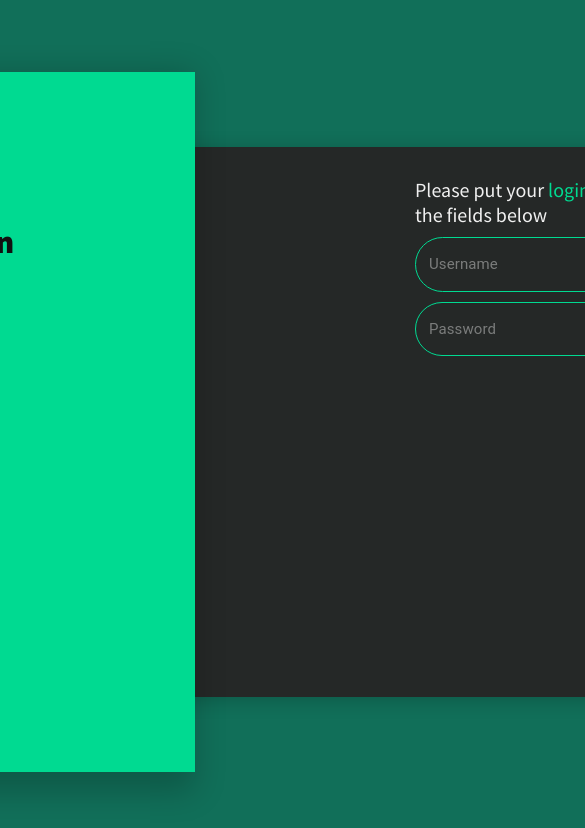
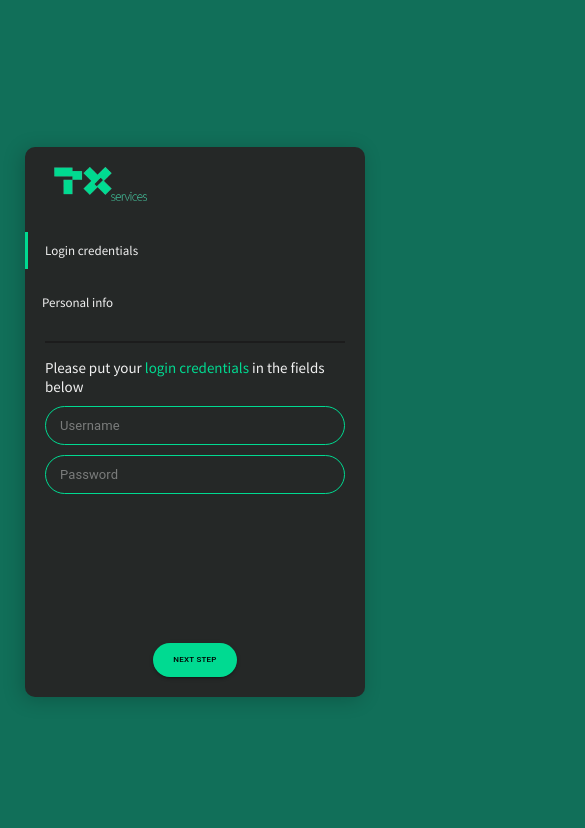
Before and after one commit to tx-services-Internship/travel-reactjs-frontend-spyro, a React (Create React App) app: page /register in a window 390 px wide. Shown: the top 828 px of the page, 585 px wide, since content can reach past the window. Built offline with nearby package versions, Linux system fonts and the light colour scheme.

Commit message:
Register page is now fully responsive. TextField component has been extraceted and is reusable. TextField has its own props. Strict mode has been commented out. Register page has minor MUI related issues with borders.

```diff
--- a/src/components/Button.tsx
+++ b/src/components/Button.tsx
@@ -16,10 +16,10 @@ const StyledMUIButton = styled(Button)(({ theme }) => ({
     fontSize: "1.2rem",
   },
   [theme.breakpoints.down('md')]: {
-    fontSize: "0.8rem",
+    fontSize: "1rem",
   },
   [theme.breakpoints.down('sm')]: {
-    fontSize: "0.75rem",
+    fontSize: "0.8rem",
   },
 }));
 
--- /dev/null
+++ b/src/components/TextField.tsx
@@ -0,0 +1,54 @@
+import { styled } from '@mui/material/styles';
+import { TextField } from '@mui/material';
+
+const StyledMUITextField = styled(TextField)(({ theme }) => ({
+    width:"100%",
+    minWidth: "15rem",
+    "& .MuiInputBase-input": {
+        color: "#f0f0f0",
+        fontSize: "1.5rem",
+        borderRadius: "5rem",
+    },
+    "& .MuiOutlinedInput-notchedOutline": {
+        borderRadius: "5rem",
+        borderColor: "#00da91",
+        background: "none"
+    },
+    "& .Mui-focused .MuiOutlinedInput-notchedOutline": {
+        borderColor: "#00da91",
+    },
+    "&:hover .MuiOutlinedInput-notchedOutline": {
+        borderColor: "#00da91",
+    },
+    [theme.breakpoints.down('md')]: {
+        "& .MuiInputBase-input": {
+            fontSize: "1.4rem",
+            padding: "1rem 1.5rem",
+        },
+    },
+    [theme.breakpoints.down('sm')]: {
+        "& .MuiInputBase-input": {
+            fontSize: "1.3rem",
+            padding: "1rem 1.5rem",
+        },
+    },
+}));
+
+type TextFieldProps = {
+  style?: {
+    margin?: string,
+  },
+  inputProps?: {
+    type?: string,
+  },
+  placeholder?: string,
+  name: string,
+  value: any,
+  change?: (event: React.ChangeEvent<HTMLInputElement>) => void,
+}
+
+function TextFieldComponent(props:TextFieldProps){
+    return <StyledMUITextField sx={{margin: props.style?.margin}} name={props.name} onChange={props.change} placeholder={props.placeholder} value={props.value} inputProps={props.inputProps}/>
+}
+
+export default TextFieldComponent;
--- a/src/index.tsx
+++ b/src/index.tsx
@@ -9,9 +9,9 @@ const root = ReactDOM.createRoot(
 );
 root.render(
   <BrowserRouter>
-    <React.StrictMode>
+    {/* <React.StrictMode> */}
       <App />
-    </React.StrictMode>
+    {/* </React.StrictMode> */}
   </BrowserRouter>
 );
 // If you want to start measuring performance in your app, pass a function
--- a/src/pages/Register.module.css
+++ b/src/pages/Register.module.css
@@ -30,8 +30,13 @@
 }
 
 .sideMenu{
-    height: 100%;
-    width: calc(50% - 40rem);
+    display: flex;
+    flex-direction: column;
+    height: calc(100% - 2rem);
+    width: 15rem;
+    border-right: 2px solid rgb(28, 28, 28);
+    padding-right: 1.5rem;
+    margin: 1rem 0
 }
 
 .form{
@@ -40,6 +45,11 @@
     justify-content: space-between;
     align-items: flex-end;
     flex-grow: 1;
+}
+
+.form > div > .MuiFormControlRoot{
+    border: 2px solid gold;
+    background-color: red;
 }
 
 .description{
@@ -59,9 +69,10 @@
 }
 
 .logo{
-    width: 80%;
+    align-self: center;
+    width: 10rem;
     display: block;
-    margin: 1rem auto;
+    margin: 1rem 0;
 }
 
 .step{
@@ -78,3 +89,82 @@
     white-space: nowrap;
     color: #f0f0f0;
 }
+
+@media screen and (max-width: 1199px) {
+    .registerModal{
+        width: calc(100% - 10rem);
+        left: 5rem;
+    }
+    .overlapingAccent{
+        left: 20rem;
+    }
+}
+
+@media screen and (max-width: 999px) {
+    .overlapingAccent{
+        width: 30rem;
+    }
+}
+
+@media screen and (max-width: 899px) {
+    .overlapingAccent{
+        display: none;
+    }
+    .description{
+        font-size: 1.8rem;
+    }
+}
+
+@media screen and (max-width: 599px) {
+    .formContainer{
+        width: calc(100% - 4rem);
+        margin: 2rem;
+        flex-grow: 1;
+        border-top: 2px solid rgb(28, 28, 28);
+        padding-top: 1.5rem;
+    }
+    .form{
+        gap: 1.5rem;
+        align-items: stretch;
+    }
+    .form > *:last-child{
+        align-self: flex-end;
+    }
+    .step{
+        margin-top: 1.5rem;
+        font-size: 1.3rem;
+    }
+    .step:first-of-type{
+        margin-top: 1.5rem;
+    }
+    .sideMenu{
+        border: none;
+        height: auto;
+    }
+    .description{
+        font-size: 1.5rem;
+    }
+}
+
+@media screen and (max-width: 449px) {
+    .registerModal{
+        width: calc(100% - 5rem);
+        left: 2.5rem;
+    }
+    .form > *:last-child{
+        align-self: center;
+    }
+    .sideMenu{
+        margin: 0;
+    }
+}
+
+@media screen and (max-width: 349px) {
+
+    .formContainer{
+        margin-top: 0.5rem;
+    }
+    .description{
+        font-size: 1.3rem;
+    }
+}
--- a/src/pages/Register.tsx
+++ b/src/pages/Register.tsx
@@ -1,29 +1,8 @@
 import React, { Fragment, useState } from "react";
+import TextFieldComponent from "../components/TextField";
 import ButtonComponent from "../components/Button";
-import Stack from "@mui/material/Stack";
 import style from "./Register.module.css";
-import { MenuItem, Select, styled, TextField } from "@mui/material";
-
-
-const StyledMUITextField = styled(TextField)(({ theme }) => ({
-    width:"100%",
-    marginTop: "1rem",
-    "& .MuiInputBase-input": {
-        color: "#f0f0f0",
-        fontSize: "1.5rem",
-    },
-    "& .MuiOutlinedInput-notchedOutline": {
-        borderRadius: "5rem",
-        borderColor: "#00da91",
-        background: "none"
-    },
-    "& .Mui-focused .MuiOutlinedInput-notchedOutline": {
-        borderColor: "#00da91",
-    },
-    "&:hover .MuiOutlinedInput-notchedOutline": {
-        borderColor: "#00da91",
-    },
-}));
+import { MenuItem, Select, styled, Stack } from "@mui/material";
 
 const StyledMUISelect = styled(Select)(({ theme }) => ({
     color: "white",
@@ -39,49 +18,57 @@ const StyledMUISelect = styled(Select)(({ theme }) => ({
     "&::after": {
         borderColor: "#00da91",
     },
+    [theme.breakpoints.down('md')]: {
+        fontSize: "1.3rem",
+    },
+    [theme.breakpoints.down('sm')]: {
+        fontSize: "1.2rem",
+    },
+
+}));
+
+const StyledMUIStackRegisterModal = styled(Stack)(({ theme }) => ({
+    [theme.breakpoints.down('sm')]: {
+        flexDirection: "column",
+        justifyContent: "flex-start",
+    },
 }));
 
 
 function Register(){
+
     const [step, setStep] = useState(1);
 
-    const [costCenter, setCostCenter] = useState(0);
+    const [formData, setForm] = useState({});
 
-    const [form, setForm] = useState({
-        username: "",
-        password: "",
-        name: "",
-        surname: "",
-        email: "",
-        costCenter: 0
-    });
+    function handleForm(event:React.ChangeEvent<HTMLInputElement>){
+        const fieldName = event.target.name;
+        const fieldValue = event.target.value;
 
-    function handleForm(event:React.ChangeEvent<HTMLInputElement>, key:string){
-        // const updatedForm = {...form};
-
-        // updatedForm[key as keyof typeof updatedForm] = event.target.value;
-        // setForm(updatedForm);
-        setForm({
-            ...form,
-            [key]: event.target.value
+        setForm((prevState) => {
+            return {
+                ...prevState,
+                [fieldName]: fieldValue
+            }
         });
     }
 
-    function submitHandler(){
-        console.log(form);
+    function increaseStep(){
+        setStep(prevStep=>prevStep + 1);
     }
 
-    function increaseStep(){
-        setStep(step + 1);
+    function decreaseStep(){
+        setStep(prevStep=>prevStep - 1);
     }
-    function decreaseStep(){
-        setStep(step - 1);
+
+    function submitHandler(){
+        console.log(formData);
     }
 
     return(
         <Fragment>
             <div className={style.registerModal}>
-                <Stack direction="row" justifyContent="space-between" sx={{height: "100%"}}>
+                <StyledMUIStackRegisterModal direction="row" justifyContent="space-between" sx={{height: "100%"}}>
                     <div className={style.sideMenu}>
                         <img className={style.logo} src="tx-logo-transformed.webp" alt="TX Services logo" />
                         <div className={style.step} style={{
@@ -101,18 +88,19 @@ function Register(){
                         {step === 2 ? <p className={style.description}>Now in this step you are required to put <span className={style.coloredText}>information about yourself</span> in the fields below</p> : null}
                         <form className={style.form}>
                             <div style={{display: step === 1 ? "block" : "none"}}>
-                                <StyledMUITextField onChange={(e:React.ChangeEvent<HTMLInputElement>) => handleForm(e, "username")} placeholder="Username"/>
-                                <StyledMUITextField onChange={(e:React.ChangeEvent<HTMLInputElement>) => handleForm(e, "password")} placeholder="Password"/>
+                                <TextFieldComponent name="username" style={{margin: "1rem 0 0 0"}} placeholder="Username" change={handleForm} value={Object.getOwnPropertyNames(formData).includes("username") ? Object.values(formData)[Object.getOwnPropertyNames(formData).indexOf("username")] : ""}/>
+                                <TextFieldComponent name="password" style={{margin: "1rem 0 0 0"}} placeholder="Password" inputProps={{type: "password"}} change={handleForm} value={Object.getOwnPropertyNames(formData).includes("password") ? Object.values(formData)[Object.getOwnPropertyNames(formData).indexOf("password")] : ""}/>
                             </div>
                             <div style={{display: step === 2 ? "block" : "none"}}>
-                                <StyledMUITextField onChange={(e:React.ChangeEvent<HTMLInputElement>) => handleForm(e, "name")} placeholder="Name"/>
-                                <StyledMUITextField onChange={(e:React.ChangeEvent<HTMLInputElement>) => handleForm(e, "surname")} placeholder="Surname"/>
-                                <StyledMUITextField onChange={(e:React.ChangeEvent<HTMLInputElement>) => handleForm(e, "email")} placeholder="Email" inputProps={{type: "email"}}/>
+                                <TextFieldComponent name="name" style={{margin: "1rem 0 0 0"}} placeholder="Name" change={handleForm} value={Object.getOwnPropertyNames(formData).includes("name") ? Object.values(formData)[Object.getOwnPropertyNames(formData).indexOf("name")] : ""}/>
+                                <TextFieldComponent name="surname" style={{margin: "1rem 0 0 0"}} placeholder="Surname" change={handleForm} value={Object.getOwnPropertyNames(formData).includes("surname") ? Object.values(formData)[Object.getOwnPropertyNames(formData).indexOf("surname")] : ""}/>
+                                <TextFieldComponent name="email" style={{margin: "1rem 0 0 0"}} placeholder="Email" change={handleForm} value={Object.getOwnPropertyNames(formData).includes("email") ? Object.values(formData)[Object.getOwnPropertyNames(formData).indexOf("email")] : ""}/>
                                 <StyledMUISelect
                                     variant="standard"
-                                    value={form.costCenter}
+                                    name="costCenter"
+                                    value={Object.getOwnPropertyNames(formData).includes("costCenter") ? Object.values(formData)[Object.getOwnPropertyNames(formData).indexOf("costCenter")] : 0}
                                     //Not a good solution but works for now
-                                    onChange={(event:any) => handleForm(event, "costCenter")}
+                                    onChange={(event:any) => handleForm(event)}
                                 >
                                     <MenuItem value={0}>Select a cost center...</MenuItem>
                                     <MenuItem value={1}>Cost center 1</MenuItem>
@@ -134,7 +122,7 @@ function Register(){
                             : null}
                         </form>
                     </div>
-                </Stack>
+                </StyledMUIStackRegisterModal>
             </div>
             <div className={style.overlapingAccent}>
                 <h1 className={style.heading}>Welcome to the Registration Page.</h1>
```
